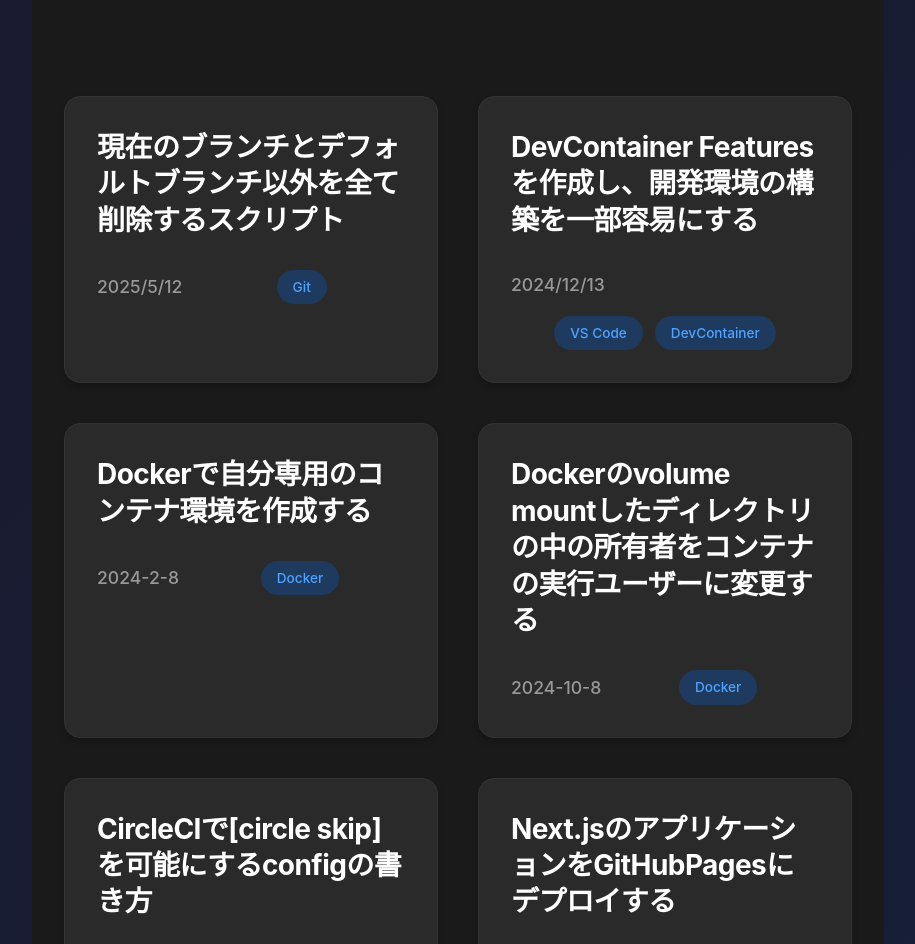
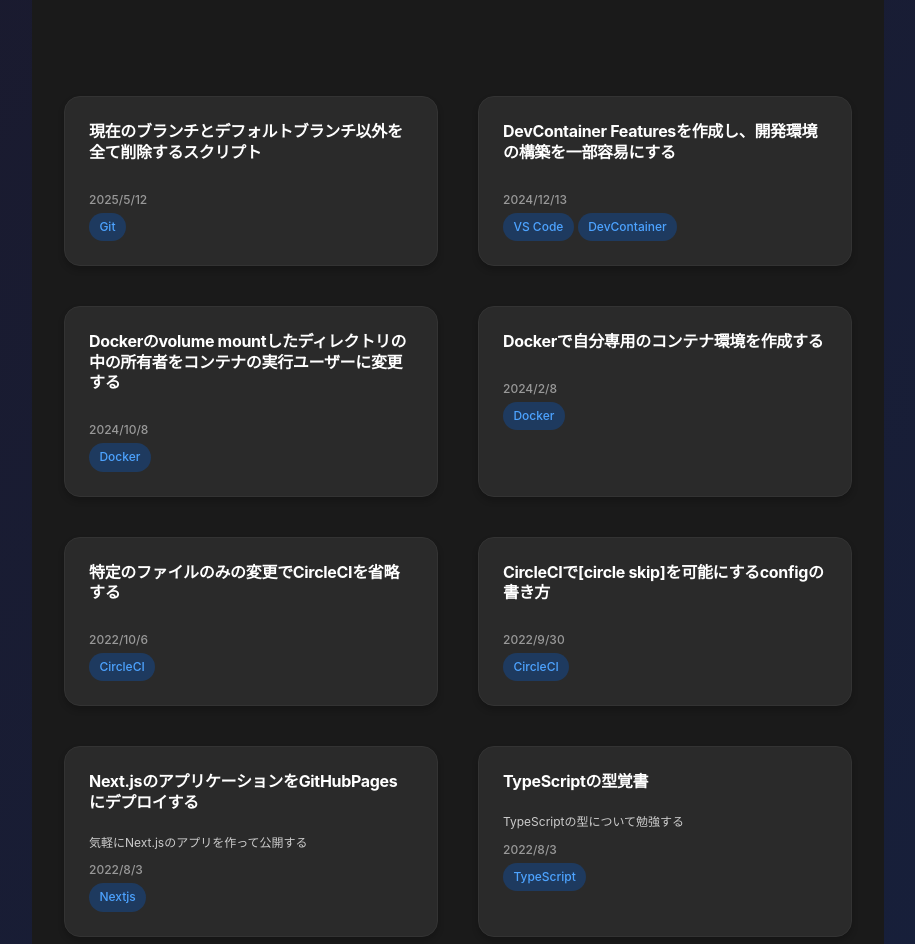
Before and after one commit to rhiroe/rhiroe.github.io, a Next.js app: page /blog in a window 1280 px wide. Shown: the top 944 px of the page, without its empty margins (182-1097 px from the left). Built offline with nearby package versions, Linux system fonts and the light colour scheme.

Commit message:
feat: update blog styles for improved readability and layout consistency

```diff
--- a/src/pages/blog/index.tsx
+++ b/src/pages/blog/index.tsx
@@ -9,7 +9,8 @@
 type Props = InferGetStaticPropsType<typeof getStaticProps>;
 
 export const getStaticProps = async () => {
-    const allPosts = getAllPosts(["slug", "title", "date", "tags", "excerpt"]);
+    const allPosts = getAllPosts(["slug", "title", "date", "tags", "excerpt"])
+                        .sort((a, b) => new Date(b.date).getTime() - new Date(a.date).getTime());
     return {
         props: { allPosts },
     };
@@ -46,7 +47,13 @@
                                 <h2 className={styles.postTitle}>{post.title}</h2>
                                 <p className={styles.excerpt}>{post.excerpt}</p>
                                 <div className={styles.postMeta}>
-                                    <time className={styles.date}>{post.date}</time>
+                                    <time className={styles.date}>
+                                        {
+                                            new Date(post.date)
+                                                .toLocaleDateString('ja-JP', { year: 'numeric', month: 'numeric', day: 'numeric' })
+                                                .replace(/\-/g, '/')
+                                        }
+                                    </time>
                                     {post.tags && (
                                         <div className={styles.tags}>
                                             {post.tags.map((tag: string) => (
--- a/src/styles/Blog.module.css
+++ b/src/styles/Blog.module.css
@@ -40,7 +40,7 @@
 .card {
     background: #2a2a2a;
     border-radius: 16px;
-    padding: 2rem;
+    padding: 1.5rem;
     text-decoration: none;
     color: inherit;
     transition: all 0.4s cubic-bezier(0.4, 0, 0.2, 1);
@@ -59,7 +59,7 @@
 
 .postTitle {
     margin: 0 0 1.25rem 0;
-    font-size: 1.75rem;
+    font-size: 1rem;
     font-weight: 700;
     color: #ffffff;
     line-height: 1.3;
@@ -68,15 +68,13 @@
 
 .excerpt {
     color: #cccccc;
-    font-size: 1.1rem;
+    font-size: 0.75rem;
     line-height: 1.7;
-    margin: 0 0 2rem 0;
+    margin: 0 0 0 0;
     flex-grow: 1;
 }
 
 .postMeta {
-    display: flex;
-    flex-wrap: wrap;
     gap: 1rem;
     align-items: center;
     font-size: 0.9rem;
@@ -86,20 +84,21 @@
 .date {
     color: #999;
     font-weight: 500;
+    font-size: 0.75rem;
 }
 
 .tags {
     display: flex;
     flex-wrap: wrap;
-    gap: 0.75rem;
+    gap: 0.25rem;
 }
 
 .tag {
     background: #1e3a5f;
     color: #4da3ff;
-    padding: 0.35rem 1rem;
+    padding: 0.25rem 0.65rem;
     border-radius: 999px;
-    font-size: 0.85rem;
+    font-size: 0.75rem;
     font-weight: 500;
     transition: all 0.3s ease;
 }
```
